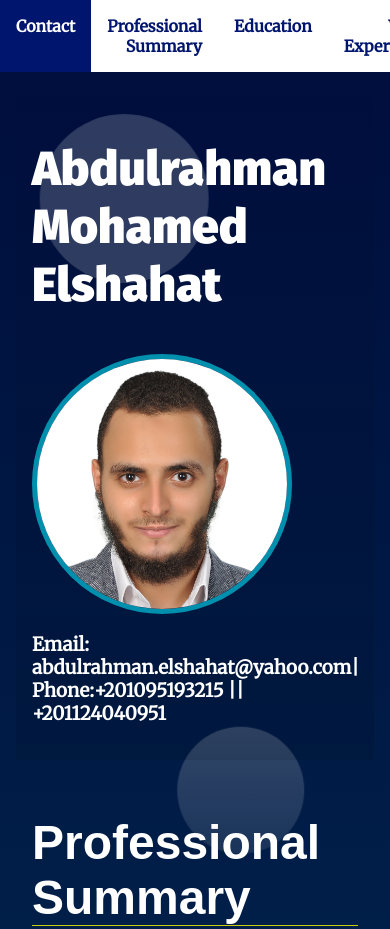
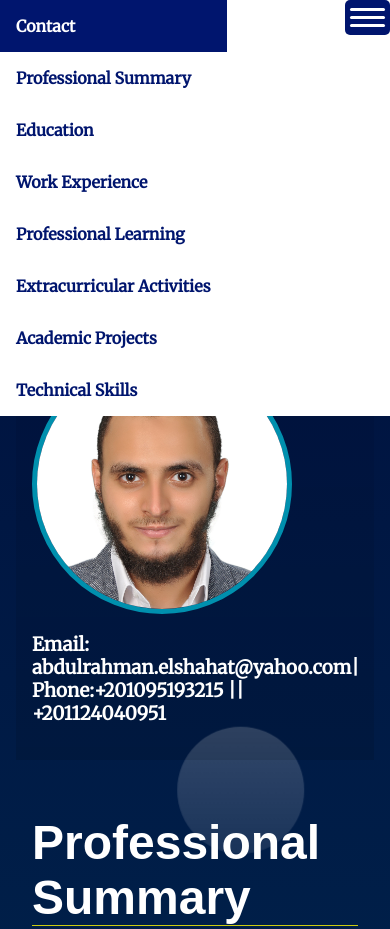
Before and after one commit to AbdulrahmanElshahat/Front-end-landing-Page, a plain HTML site: page index.html in a window 390 px wide. Shown: the top 929 px of the page. Drawn offline with Linux system fonts and the light colour scheme.

Commit message:
Add files via upload

```diff
--- a/css/styles.css
+++ b/css/styles.css
@@ -70,6 +70,7 @@ section {
     margin: 0;
     text-align: right;
     display: flex;
+
 }
 
 .navbar__menu li {
@@ -103,6 +104,85 @@ section {
   pointer-events: none;
 }
 
+.toggleButton {
+    position: right;
+    top: 2rem;
+    right: 2rem;
+    display: none;
+    flex-direction: column;
+    justify-content: space-around;
+    width: 35px;
+    height: 25px;
+    cursor: pointer;
+    padding: 5px;
+    border-radius: 5px;
+    background-color: #00156E;
+
+}
+
+.toggleButton .bar {
+    height: 3px;
+    width: 100%;
+    background-color: white;
+    border-radius: 10px;
+}
+
+@media ( max-width: 600px){
+
+  .navbar__container {
+
+  }
+  /* ---- Module Rules ---- */
+
+  /* Navigation Styles*/
+  .navbar__menu ul {
+      padding-left: 0;
+      margin: 0;
+      text-align: left;
+      display: flex;
+      flex-direction: column;
+
+  }
+
+  .navbar__menu li {
+      display: inline-block;
+  }
+
+  .navbar__menu .menu__link {
+      display: block;
+      padding: 1em;
+      font-weight: bold;
+      text-decoration: none;
+      color: #00156E;
+  }
+
+  .navbar__menu .menu__link:hover {
+      background: #ccc;
+      color: #00156E;
+      transition: ease 0.3s all;
+  }
+
+  .navbar__menu .menu__link.nav-item--active:hover {
+      background: #333;
+      color: #fff;
+  }
+
+
+  .navbar__menu .nav-item--active {
+    background: #00156E;
+    color: #fff;
+    transition: ease 0.3s all;
+    pointer-events: none;
+  }
+  .magicList.active {
+    display: flex;
+  }
+  .toggleButton {
+         display: flex;
+     }
+
+}
+
 /* Header Styles */
 .page__header {
     background: #fff;
@@ -110,6 +190,8 @@ section {
     top: 0;
     width: 100%;
     z-index: 5;
+    display: flex;
+    justify-content: space-between;
 }
 
 /* Footer Styles */
@@ -264,9 +346,9 @@ img {
   background-color: #B0B4B4;
   color: white;
   cursor: pointer;
-  padding: 15px;
-  border-radius: 10px;
-  font-size: 18px;
+  padding: 10px;
+  border-radius: 5px;
+  font-size: 14px;
 }
 
 #myBtn:hover {
--- a/index.html
+++ b/index.html
@@ -13,10 +13,19 @@
   <!-- HTML Follows BEM naming conventions
   IDs are only used for sections to connect menu achors to sections -->
   <header class="page__header">
+
     <nav class="navbar__menu">
       <!-- Navigation starts as empty UL that will be populated with JS -->
-      <ul id="navbar__list"></ul>
+      <div class="magicList">
+      <ul id="navbar__list"> </ul>
+    </div>
     </nav>
+    <div class="toggleButton">
+        <span class="bar"></span>
+        <span class="bar"></span>
+        <span class="bar"></span>
+
+      </div>
   </header>
   <main>
 
--- a/js/app.js
+++ b/js/app.js
@@ -148,6 +148,13 @@ function topFunction() {
   document.documentElement.scrollTop = 0; // For Chrome, Firefox, IE and Opera
 }
 
+const theButton = document.getElementsByClassName('toggleButton')[0];
+const navbarButton = document.getElementsByClassName('magicList')[0];
+
+theButton.addEventListener('click', () => {
+  navbarButton.classList.toggle('active')
+})
+
 // build the nav
 
 // Add class 'active' to section when near top of viewport
```
